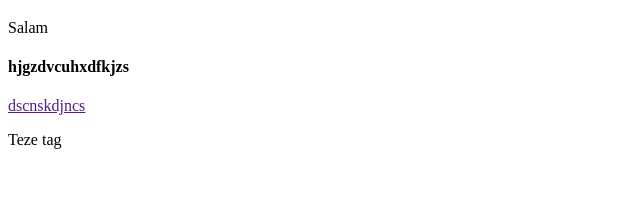
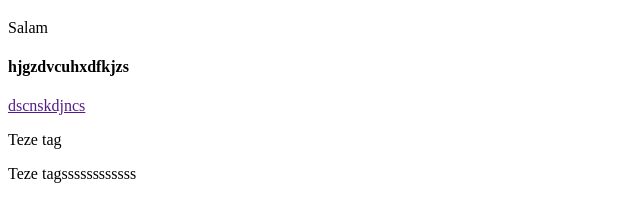
Before and after one commit to Mursheed123/Mursheed_test, a plain HTML site: page index.html in a window 1280 px wide. Shown: the part 61-282 px from the top of the page, without its empty margins (0-640 px from the left). Drawn offline with nearby package versions, Linux system fonts and the light colour scheme.

Commit message:
yeniiiiiiiimmmmm

```diff
--- a/index.html
+++ b/index.html
@@ -15,6 +15,8 @@
     <a href="">dscnskdjncs</a>
 
     <p>Teze tag</p>
+    <p>Teze tagssssssssssss</p>
+
 
     <script src="https://cdn.jsdelivr.net/npm/lodash@4.17.15/lodash.min.js"></script>
     <script src="js/script.js"></script>
```
